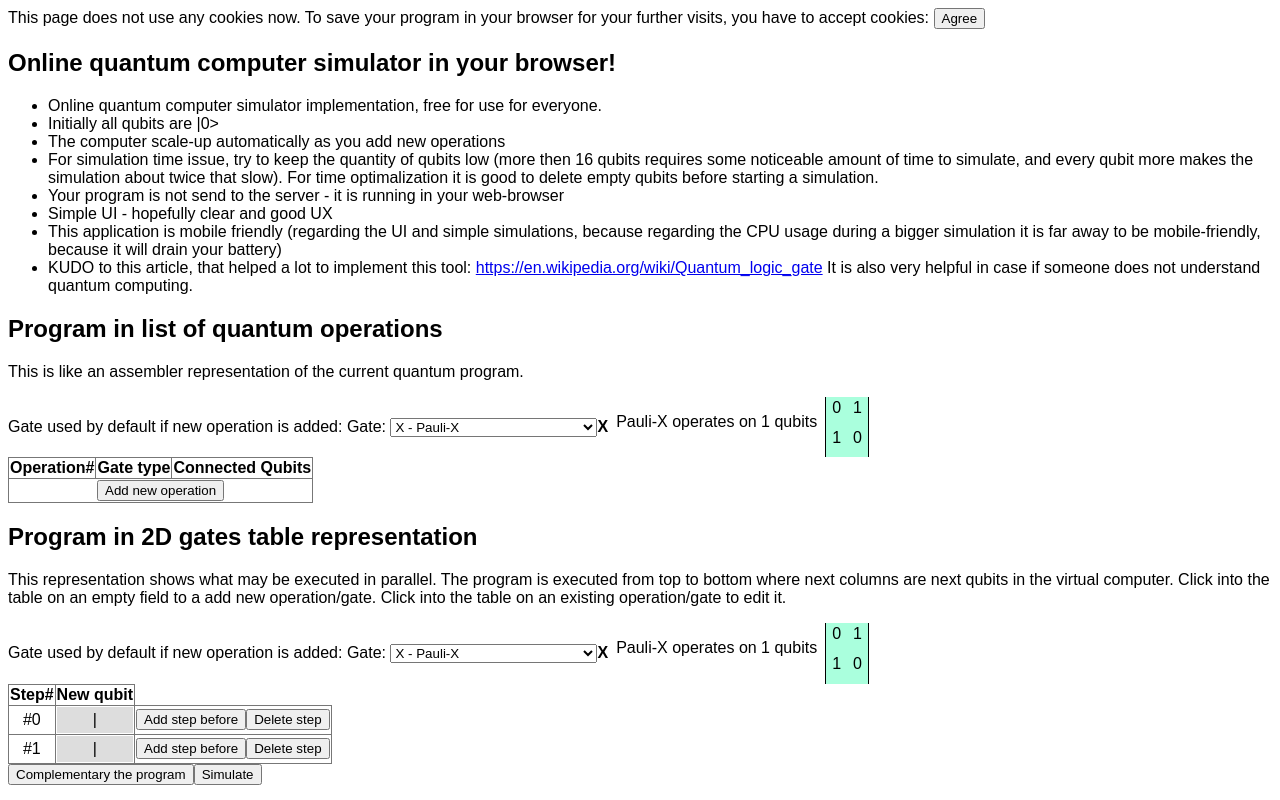
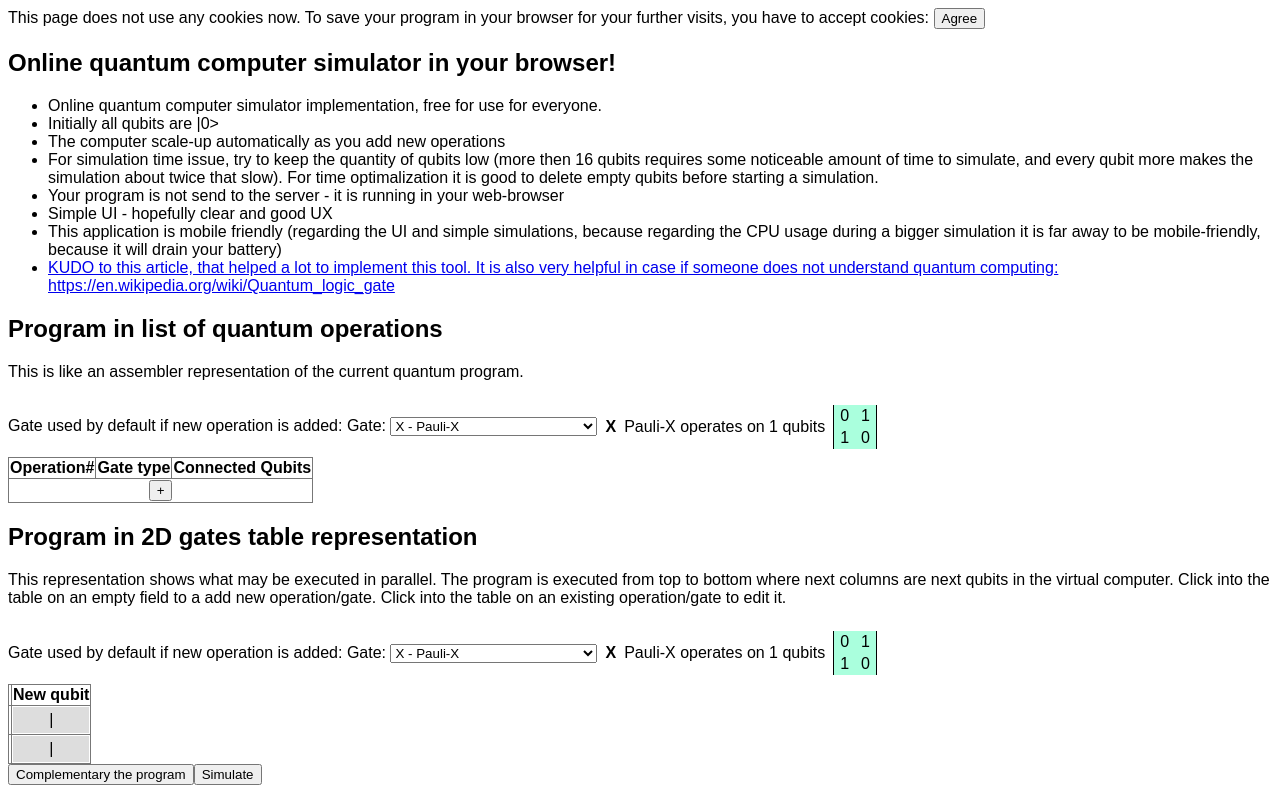
Before and after one commit to adrianscheit/web-quantum-computer-simulator, an Angular app: page / in a window 1280 px wide. Shown: the top 800 px of the page. Built offline with nearby package versions, Linux system fonts and the light colour scheme.

Commit message:
Use new operations service and refactor UX

```diff
--- a/src/app/app.component.css
+++ b/src/app/app.component.css
@@ -15,7 +15,7 @@
 }
 
 .invalid {
-    background-color: #faa;
+    background-color: #faa !important;
 }
 
 .table-scroll {
--- a/src/app/app.component.html
+++ b/src/app/app.component.html
@@ -22,9 +22,9 @@
         <li>Simple UI - hopefully clear and good UX</li>
         <li>This application is mobile friendly (regarding the UI and simple simulations, because regarding the CPU usage during a bigger simulation it is far away to be mobile-friendly, because it will drain your battery)</li>
         <li>
-            KUDO to this article, that helped a lot to implement this tool:
-            <app-link link="https://en.wikipedia.org/wiki/Quantum_logic_gate"></app-link>
-            It is also very helpful in case if someone does not understand quantum computing.
+            <app-link link="https://en.wikipedia.org/wiki/Quantum_logic_gate">
+                KUDO to this article, that helped a lot to implement this tool. It is also very helpful in case if someone does not understand quantum computing:
+            </app-link>
         </li>
     </ul>
 </section>
@@ -40,21 +40,20 @@
                 <th>Gate type</th>
                 <th>Connected Qubits</th>
             </tr>
-            <tr *ngFor="let operation of program; let i=index" [class.invalid]="errorMap.has(i)">
+            <tr>
+                <td colspan="3"><button type="button" (click)="addOperation(0,undefined)">+</button></td>
+            </tr>
+            <tr
+                *ngFor="let operation of operationsService.operations; let i=index"
+                style="background-color: {{gatesMap.get(operation.gn)?.color}};"
+                [class.invalid]="errorMap.has(i)"
+                (click)="editOperation(i)"
+            >
                 <td>#{{i}}</td>
                 <td>{{operation.gn}}</td>
                 <td><span *ngFor="let qi of operation.qi">{{qi}},</span></td>
-                <td>
-                    <button type="button" (click)="addOperation(i,undefined)">Add before</button>
-                    <button type="button" (click)="editOperation(i)">Edit</button>
-                    <button type="button" (click)="deleteOperation(i)">Delete</button>
-                </td>
+                <td (click)="$event.stopPropagation()"><button type="button" (click)="addOperation(i+1,undefined)">+</button></td>
                 <td>{{errorMap.get(i)}}</td>
-            </tr>
-            <tr>
-                <td colspan="3">
-                    <button type="button" (click)="addOperation(program.length,undefined)">Add new operation</button>
-                </td>
             </tr>
         </tbody>
     </table>
@@ -73,7 +72,7 @@
         <table>
             <tbody>
                 <tr>
-                    <th>Step#</th>
+                    <th></th>
                     <th *ngFor="let i of getIndexes(qubitsQuantity)">
                         <div class="column">
                             <button type="button" type="button" (click)="addQubitBefore(i)">Add before</button>
@@ -83,14 +82,10 @@
                     </th>
                     <th>New qubit</th>
                 </tr>
-                <tr *ngFor="let step of programGUI; let i=index ">
-                    <td>#{{i}}</td>
+                <tr *ngFor="let step of programGUI">
+                    <td></td>
                     <td *ngFor="let guiGate of step; let j=index">
-                        <app-gate [gate]="guiGate" (click)="changeOperation(guiGate,i,j)"></app-gate>
-                    </td>
-                    <td>
-                        <button type="button" (click)="addStep(i)">Add step before</button>
-                        <button type="button" (click)="deleteStep(i) ">Delete step</button>
+                        <app-gate [gate]="guiGate" (click)="click2d(guiGate,j)"></app-gate>
                     </td>
                 </tr>
                 <tr *ngIf="quickResult">
@@ -104,7 +99,7 @@
             </tbody>
         </table>
     </div>
-    <button type="button" (click)="complement()">Complementary the program</button>
+    <button type="button" (click)="operationsService.complement()">Complementary the program</button>
     <button type="button" (click)="simulate()">Simulate</button>
 </section>
 
@@ -237,9 +232,9 @@
             that uses this software, please refer to this software and to its author, and please inform the auther about his fact using GitHub
         </p>
         <p>
-            <a href="/3rdpartylicenses.txt">The software uses 3rd party dependencies. To see its licences click here.</a>
+            <app-link link="/3rdpartylicenses.txt">The software uses 3rd party dependencies. To see its licences click here: </app-link>
         </p>
     </section>
 </section>
 
-<app-operation [program]="program" [index]="currentOperationIndex" (exit)="exitOperation()"></app-operation>
+<app-operation [index]="currentOperationIndex" (exit)="exitOperation()"></app-operation>
--- a/src/app/app.component.ts
+++ b/src/app/app.component.ts
@@ -4,6 +4,7 @@ import { gates, gatesMap, noGate, x } from './lib/gates';
 import { Operation, Result, StepperData, GateName } from './domain';
 import { G } from './lib/g';
 import { Utils } from './utils/utils';
+import { OperationsService } from './operations.service';
 
 export interface GateGUI {
     o?: Operation;
@@ -22,7 +23,7 @@ export class AppComponent implements OnInit {
 
     qubitsQuantity = 10;
 
-    program: Operation[] = [];
+    //program: Operation[] = [];
     programGUI: GateGUI[][] = [];
     programJson: string = '';
     errorMap: Map<number, string> = new Map<number, string>();
@@ -37,8 +38,12 @@ export class AppComponent implements OnInit {
     workers: Worker[] = [];
 
     readonly gates = gates;
+    readonly gatesMap = gatesMap;
 
-    constructor(private httpClient: HttpClient) {
+    constructor(private httpClient: HttpClient, public operationsService: OperationsService) {
+        operationsService.operationsChange.subscribe(() => {
+            this.parseProgram();
+        });
     }
 
     ngOnInit(): void {
@@ -93,7 +98,7 @@ export class AppComponent implements OnInit {
     parseProgramJson(): void {
         this.jsonError = undefined;
         try {
-            this.program = JSON.parse(this.programJson);
+            this.operationsService.set(JSON.parse(this.programJson));
             this.parseProgram();
         } catch (e) {
             this.jsonError = (e as any).message;
@@ -108,16 +113,9 @@ export class AppComponent implements OnInit {
         this.quickResult = undefined;
         this.waitAtResult = false;
 
-        // Remove ID operations:
-        for (let i = 0; i < this.program.length; ++i) {
-            if (!this.program[i] || !this.program[i].gn) {
-                this.program.splice(i--, 1);
-            }
-        }
-
         // Validation:
-        for (let i = 0; i < this.program.length; ++i) {
-            const step = this.program[i];
+        for (let i = 0; i < this.operationsService.operations.length; ++i) {
+            const step = this.operationsService.operations[i];
             const gate: G | undefined = gatesMap.get(step.gn);
 
             if (!gate) {
@@ -136,13 +134,13 @@ export class AppComponent implements OnInit {
         }
 
         // Update JSON:
-        this.programJson = JSON.stringify(this.program);
+        this.programJson = JSON.stringify(this.operationsService.operations);
         this.jsonError = undefined;
 
         // Update GUI:
         const newProgramGUIRow = new Map<number, GateGUI>();
-        for (let i = 0; i < this.program.length; ++i) {
-            const step = this.program[i];
+        for (let i = 0; i < this.operationsService.operations.length; ++i) {
+            const step = this.operationsService.operations[i];
             for (const qindex of step.qi) {
                 if (newProgramGUIRow.has(qindex)) {
                     this.addRowToProgramGUI(newProgramGUIRow);
@@ -154,12 +152,11 @@ export class AppComponent implements OnInit {
         }
         this.addRowToProgramGUI(newProgramGUIRow);
         this.addRowToProgramGUI(newProgramGUIRow);
-        // console.log(this.programJson, this.program, '=>', this.programGUI, this.qubitsQuantity);
     }
 
     addRowToProgramGUI(rowDescription: Map<number, GateGUI>): void {
         const row: GateGUI[] = [];
-        let oi = Math.min(this.program.length, ...[...rowDescription.values()].map(g => g.oi));
+        let oi = Math.min(this.operationsService.operations.length, ...[...rowDescription.values()].map(g => g.oi));
         for (let i = 0; i <= this.qubitsQuantity; ++i) {
             if (rowDescription.has(i)) {
                 row.push(rowDescription.get(i)!);
@@ -175,7 +172,7 @@ export class AppComponent implements OnInit {
     /// GUI's operations ----------------------------------------------------
 
     addQubitBefore(index: number): void {
-        for (const step of this.program) {
+        for (const step of this.operationsService.operations) {
             for (let j = 0; j < step.qi.length; ++j) {
                 if (step.qi[j] >= index) {
                     ++(step.qi[j]);
@@ -186,13 +183,13 @@ export class AppComponent implements OnInit {
     }
 
     deleteQubit(index: number): void {
-        for (let i = 0; i < this.program.length; ++i) {
-            for (let j = 0; j < this.program[i].qi.length; ++j) {
-                if (this.program[i].qi[j] === index) {
-                    this.program.splice(i--, 1);
+        for (let i = 0; i < this.operationsService.operations.length; ++i) {
+            for (let j = 0; j < this.operationsService.operations[i].qi.length; ++j) {
+                if (this.operationsService.operations[i].qi[j] === index) {
+                    this.operationsService.operations.splice(i--, 1);
                     break;
-                } else if (this.program[i].qi[j] > index) {
-                    --(this.program[i].qi[j]);
+                } else if (this.operationsService.operations[i].qi[j] > index) {
+                    --(this.operationsService.operations[i].qi[j]);
                 }
             }
         }
@@ -212,7 +209,7 @@ export class AppComponent implements OnInit {
         if (indexes.size) {
             const min = Math.min(...indexes.values());
             const max = Math.max(...indexes.values());
-            this.program.splice(min, max - min + 1);
+            this.operationsService.operations.splice(min, max - min + 1);
         }
         this.parseProgram();
     }
@@ -220,10 +217,10 @@ export class AppComponent implements OnInit {
     /// Operation operations --------------------------------------------------------------
 
     addOperation(index: number, qubitIndex: number | undefined): void {
-        const newOperation: Operation = { gn: this.defaultGate.name, qi: qubitIndex === undefined ? [] : [qubitIndex] };
-        this.program.splice(index, 0, newOperation);
+        const newOperation: Operation = { gn: this.defaultGate.name!, qi: qubitIndex === undefined ? [] : [qubitIndex] };
+        this.operationsService.add(index, newOperation);
         if (this.defaultGate.colspan !== 1 || qubitIndex === undefined) {
-            this.currentOperationIndex = index;
+            this.editOperation(index);
         } else {
             this.parseProgram();
         }
@@ -233,12 +230,7 @@ export class AppComponent implements OnInit {
         this.currentOperationIndex = index;
     }
 
-    deleteOperation(index: number): void {
-        this.program.splice(index, 1);
-        this.parseProgram();
-    }
-
-    changeOperation(guiGate: GateGUI, i: number, j: number): void {
+    click2d(guiGate: GateGUI, j: number): void {
         if (guiGate.o) {
             this.editOperation(guiGate.oi);
         } else {
@@ -248,7 +240,7 @@ export class AppComponent implements OnInit {
 
     exitOperation(): void {
         this.currentOperationIndex = undefined;
-        this.parseProgram();
+        this.operationsService.update();
     }
 
     /// Simulation -------------------------------------------------------------------
@@ -256,7 +248,7 @@ export class AppComponent implements OnInit {
     simulate(callback?: string): void {
         let stepperData: StepperData = {
             qubitsQuantity: this.qubitsQuantity,
-            operations: this.program,
+            operations: this.operationsService.operations,
             id: this.results.length,
             callback
         };
@@ -285,11 +277,4 @@ export class AppComponent implements OnInit {
         this.results[index].canceled = true;
     }
 
-    complement(): void {
-        for (let i = this.program.length - 1; i>=0; --i) {
-            this.program.push({gn: this.program[i].gn, qi: [...this.program[i].qi]});
-        }
-        this.parseProgram();
-    }
-
 }
--- a/src/app/domain.ts
+++ b/src/app/domain.ts
@@ -9,7 +9,7 @@ export interface Result {
 
 /** Single quantum operation definition */
 export interface Operation {
-    gn: GateName | undefined;
+    gn: GateName;
     qi: number[];
 }
 
--- a/src/app/gate-select/default-gate/default-gate.component.html
+++ b/src/app/gate-select/default-gate/default-gate.component.html
@@ -1,2 +1,2 @@
 Gate used by default if new operation is added:
-<app-gate-select [(gate)]="gate"></app-gate-select>
+<app-gate-select [gate]="gate" (gateChange)="gateChange.emit($event)"></app-gate-select>
--- a/src/app/gate-select/gate-select.component.css
+++ b/src/app/gate-select/gate-select.component.css
@@ -0,0 +1,5 @@
+:host{
+    display: inline-flex;
+    gap: 8px;
+    align-items: center;
+}
--- a/src/app/gate-select/gate-select.component.html
+++ b/src/app/gate-select/gate-select.component.html
@@ -1,6 +1,7 @@
 <label>
     Gate:
     <select (change)="change(eventTargetValue($event))">
+        <option disabled></option>
         <option *ngFor="let g of gates" [value]="g.name" [selected]="gate===g">
             {{g.name}} - {{g.desc}}
         </option>
--- a/src/app/gate-view/gate-view.component.css
+++ b/src/app/gate-view/gate-view.component.css
@@ -2,6 +2,7 @@
     display: inline-flex;
     flex-wrap: wrap;
     gap: 8px;
+    align-items: center;
 }
 
 .grid {
--- a/src/app/link/link.component.html
+++ b/src/app/link/link.component.html
@@ -1 +1 @@
-<a target="_blank" [href]="link">{{link}}</a>
+<a target="_blank" [href]="link"><ng-content></ng-content> {{link}}</a>
--- a/src/app/operation/operation.component.html
+++ b/src/app/operation/operation.component.html
@@ -2,9 +2,9 @@
     <div class="dialog" (click)="$event.stopPropagation()">
         <label>
             Operation #
-            <input type="number" required step="1" min="0" [max]="program.length-1" [value]="index" (change)="setIndex(+eventTargetValue($event))" />
+            <input type="number" required step="1" min="0" [max]="operationsService.operations.length-1" [value]="index" (change)="setIndex(+eventTargetValue($event))" />
             of
-            {{program.length}}
+            {{operationsService.operations.length}}
         </label>
         <div>
             <app-gate-select [(gate)]="gate" (gateChange)="setGate($event)"></app-gate-select>
--- a/src/app/operation/operation.component.ts
+++ b/src/app/operation/operation.component.ts
@@ -3,6 +3,7 @@ import { G } from '../lib/g';
 import { gates, gatesMap } from '../lib/gates';
 import { Operation } from '../domain';
 import { Utils } from '../utils/utils';
+import { OperationsService } from '../operations.service';
 
 @Component({
     selector: 'app-operation',
@@ -10,15 +11,14 @@ import { Utils } from '../utils/utils';
     styleUrls: ['./operation.component.css']
 })
 export class OperationComponent {
-    @Input() program: Operation[] = [];
     @Input() set index(index: number | undefined) {
         this._index = index;
         if (index !== undefined) {
             this.newIndex = index;
-            this.qi = [...this.program[index].qi];
+            this.qi = [...this.operationsService.operations[index].qi];
             this.deletedQi = [];
-            if (gatesMap.has(this.program[index].gn)) {
-                this.setGate(gatesMap.get(this.program[index].gn)!);
+            if (gatesMap.has(this.operationsService.operations[index].gn)) {
+                this.setGate(gatesMap.get(this.operationsService.operations[index].gn)!);
             } else {
                 this.gate = undefined;
             }
@@ -28,6 +28,8 @@ export class OperationComponent {
         return this._index;
     }
     @Output() exit = new EventEmitter<void>();
+
+    constructor(public operationsService: OperationsService) {}
 
     private _index: number | undefined;
 
@@ -61,23 +63,20 @@ export class OperationComponent {
     }
 
     del(): void {
-        this.program.splice(this.index!, 1);
+        this.operationsService.remove(this.index!);
         this.exit.emit();
     }
 
     private isValid(): boolean {
-        if (!Number.isInteger(this.newIndex) || this.newIndex < 0 || this.newIndex >= this.program.length) {
-            return false;
-        }
         return this.gate !== undefined && !this.gate.validateQubitIndexes(this.qi);
     }
 
     close(): void {
         if (this.valid) {
-            this.program[this.index!].gn = this.gate!.name;
-            this.program[this.index!].qi = this.qi;
+            this.operationsService.operations[this.index!].gn = this.gate!.name!;
+            this.operationsService.operations[this.index!].qi = this.qi;
             if (this.index !== this.newIndex) {
-                this.program.splice(this.newIndex, 0, ...this.program.splice(this.index!, 1));
+                this.operationsService.move(this.index!, this.newIndex);
             }
         }
         this.exit.emit();
```
